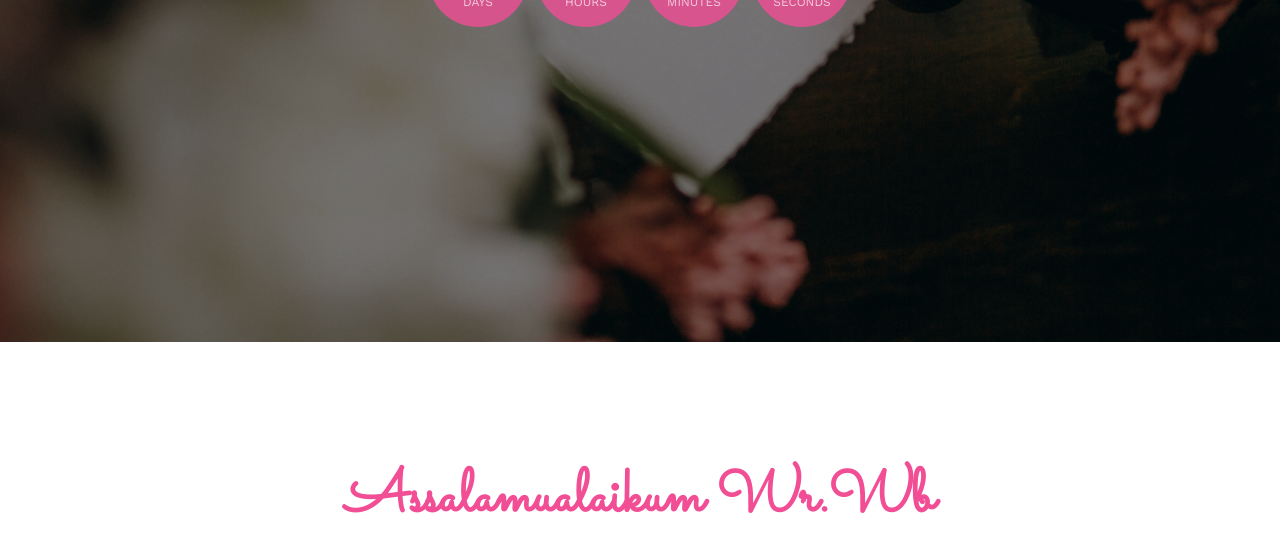
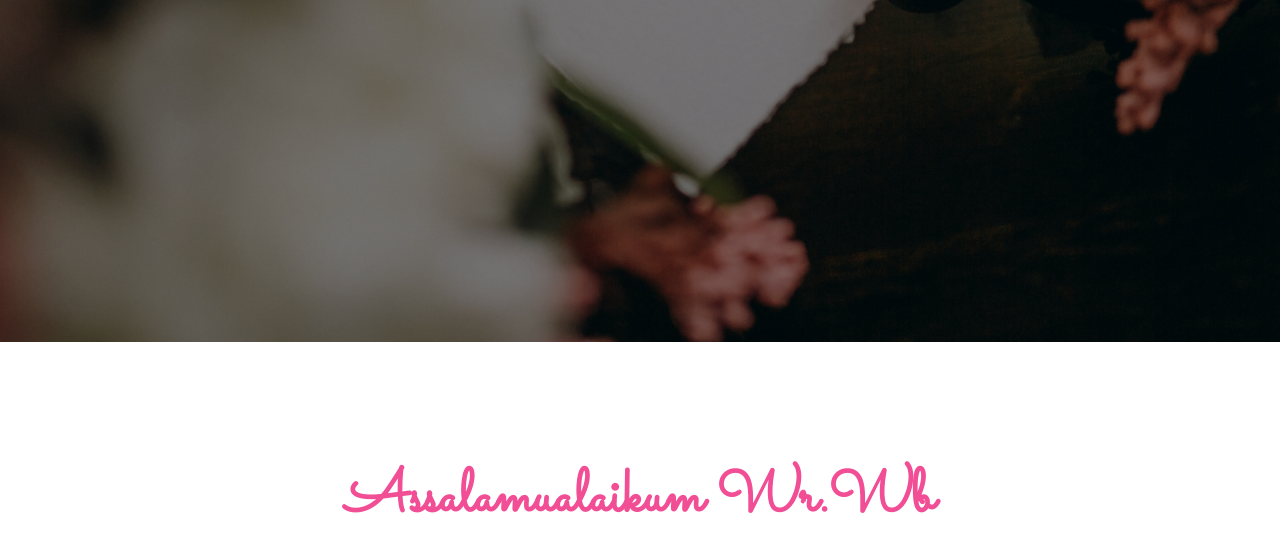
Before and after one commit to dzikzak/dzikzak.github.io, a plain HTML site: page index.html in a window 1280 px wide. Shown: the part 558-1100 px from the top of the page. Drawn offline with nearby package versions, Linux system fonts and the light colour scheme; files whose address does not match are found by name.

Commit message:
Update index.html

```diff
--- a/index.html
+++ b/index.html
@@ -97,7 +97,7 @@
 						<div class="display-tc animate-box" data-animate-effect="fadeIn">
 							<h1>Erik &amp; Erma</h1>
 							<h2 style="letter-spacing:8px;">Senin, 19 juli 2021</h2>
-							<div class="simply-countdown simply-countdown-one"></div>
+<!-- 							<div class="simply-countdown simply-countdown-one"></div> -->
 							<!-- <p><a href="#" class="btn btn-default btn-sm">Save the date</a></p> -->
 						</div>
 					</div>
```
